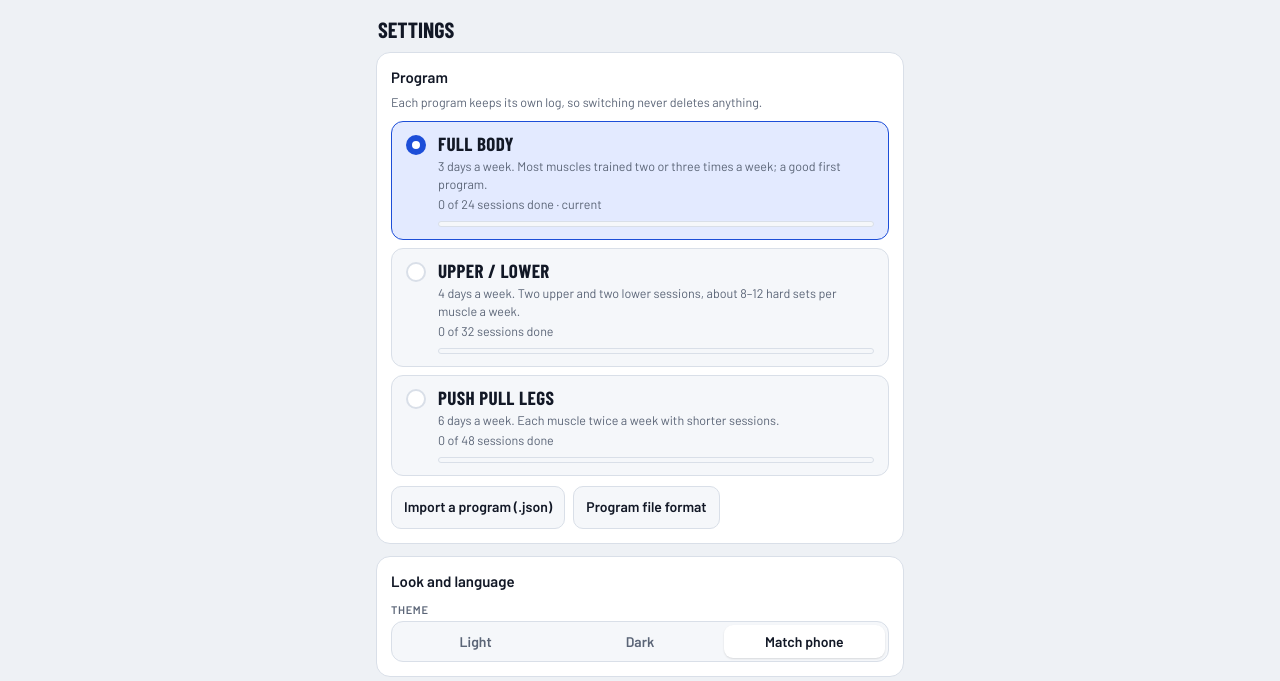
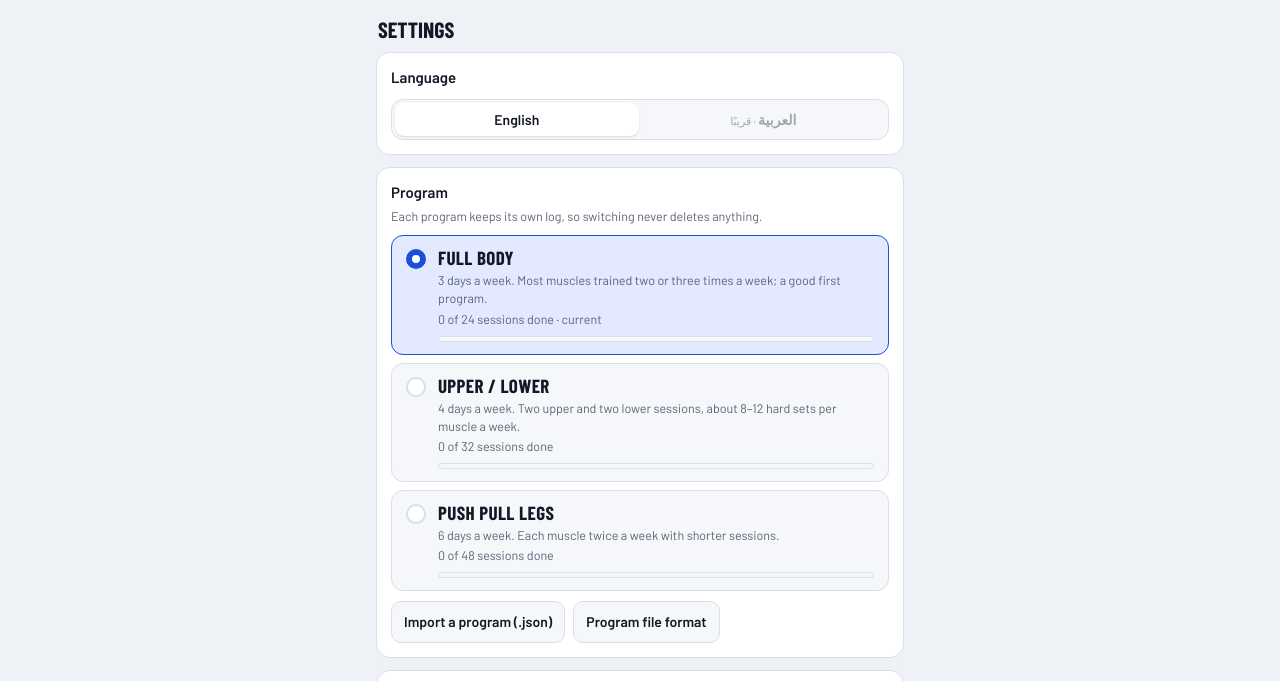
Before and after one commit to zain005/lift-ledger, a website: page beta/index.html in a window 1280 px wide. Both pictures are taken after a click on the button "SETTINGS". Shown: the part 104-785 px from the top of the page. Drawn offline with Linux system fonts and the light colour scheme.

Commit message:
Test version: language choice at the top of Settings
Shows English and Arabic; Arabic is marked 'soon' (قريبًا) until its
translation is complete in step 5. Theme moves to an Appearance section.

Co-Authored-By: Claude Opus 5.5 <noreply@anthropic.com>
Claude-Session: https://claude.ai/code/session_01UsiMGqsFTLTDG64FF9poyG

```diff
--- a/beta/css/app.css
+++ b/beta/css/app.css
@@ -395,3 +395,5 @@ body { margin: 0; }
 [dir="rtl"] body { font-family: var(--font-arabic), var(--font-body); }
 :root { --font-arabic: system-ui; }
 .betatag { font-size: 10.5px; font-weight: 700; letter-spacing: 0.06em; text-transform: uppercase; color: var(--gold); background: var(--gold-soft); border: 1px solid var(--gold-line); border-radius: 999px; padding: 2px 8px; align-self: center; }
+.seg button:disabled { opacity: 0.55; cursor: not-allowed; }
+.seg button small { font-weight: 500; font-size: 11px; }
--- a/beta/index.html
+++ b/beta/index.html
@@ -165,6 +165,10 @@
     <section class="cal" id="settings" hidden data-i18n-aria="nav.settings">
       <h2 data-i18n="set.title">Settings</h2>
       <div class="panel">
+        <h3 data-i18n="set.language">Language</h3>
+        <div class="seg two" id="langSeg" role="group" data-i18n-aria="set.language"></div>
+      </div>
+      <div class="panel">
         <h3 data-i18n="set.program">Program</h3>
         <p class="sub" data-i18n="set.programSub">Each program keeps its own log, so switching never deletes anything.</p>
         <div class="progs" id="setProgs"></div>
@@ -176,7 +180,7 @@
         <p class="msg" id="progMsg" hidden></p>
       </div>
       <div class="panel">
-        <h3 data-i18n="set.look">Look and language</h3>
+        <h3 data-i18n="set.look">Appearance</h3>
         <div class="fld"><label data-i18n="set.theme">Theme</label>
           <div class="seg" id="themeSeg">
             <button type="button" data-th="light" data-i18n="set.themeLight">Light</button>
@@ -184,7 +188,6 @@
             <button type="button" data-th="system" data-i18n="set.themeSystem">Match phone</button>
           </div>
         </div>
-        <div class="fld" id="langRow" hidden><label for="langSel" data-i18n="set.language">Language</label><select id="langSel"></select></div>
       </div>
       <div class="panel">
         <h3 data-i18n="set.workoutScreen">Workout screen</h3>
--- a/beta/js/app.js
+++ b/beta/js/app.js
@@ -580,16 +580,19 @@ function renderSettings() {
   });
   renderSeg("unitSeg", "u", SET.unit);
   renderSeg("themeSeg", "th", SET.theme);
-  const ls = $("langSel");
-  ls.innerHTML = "";
-  LANGS.forEach(l => { const o = document.createElement("option"); o.value = l.code; o.textContent = l.name; ls.appendChild(o); });
-  ls.value = SET.lang;
-  $("langRow").hidden = LANGS.length < 2;
+  const lg = $("langSeg"); lg.innerHTML = "";
+  LANGS.forEach(l => {
+    const b = document.createElement("button"); b.type = "button"; b.lang = l.code; b.dir = l.dir;
+    b.setAttribute("aria-pressed", String(l.code === LANG));
+    b.textContent = l.name;
+    if (!l.ready) { b.disabled = true; const s = document.createElement("small"); s.textContent = " · " + (l.soon || t("set.langSoon")); b.appendChild(s); }
+    else b.addEventListener("click", () => { if (l.code === LANG) return; SET.lang = l.code; saveSettings(); setLanguage(SET.lang); renderAll(); });
+    lg.appendChild(b);
+  });
   if (typeof renderCal === "function") renderCal();
 }
 document.querySelectorAll("#unitSeg button").forEach(b => b.addEventListener("click", () => { SET.unit = b.dataset.u; saveSettings(); renderSettings(); }));
 document.querySelectorAll("#themeSeg button").forEach(b => b.addEventListener("click", () => { SET.theme = b.dataset.th; saveSettings(); applyTheme(); renderSeg("themeSeg", "th", SET.theme); }));
-$("langSel").addEventListener("change", e => { SET.lang = e.target.value; saveSettings(); setLanguage(SET.lang); renderAll(); });
 
 function readFile(input, cb) {
   const f = input.files && input.files[0]; input.value = "";
--- a/beta/js/i18n.js
+++ b/beta/js/i18n.js
@@ -49,7 +49,7 @@ const STRINGS = {
     "set.title": "Settings", "set.subtitle": "Your preferences",
     "set.program": "Program", "set.programSub": "Each program keeps its own log, so switching never deletes anything.",
     "set.import": "Import a program (.json)", "set.format": "Program file format",
-    "set.look": "Look and language", "set.theme": "Theme", "set.themeLight": "Light", "set.themeDark": "Dark", "set.themeSystem": "Match phone",
+    "set.look": "Appearance", "set.langSoon": "coming soon", "set.theme": "Theme", "set.themeLight": "Light", "set.themeDark": "Dark", "set.themeSystem": "Match phone",
     "set.language": "Language",
     "set.workoutScreen": "Workout screen", "set.app": "App",
     "set.videos": "Demo links", "set.videosDesc": "Exercise names link to the program's demo video, or a YouTube search.",
@@ -163,8 +163,12 @@ const STRINGS = {
   }
 };
 
-/* Languages offered in Settings. Arabic is added here once its strings are complete and reviewed. */
-const LANGS = [{ code: "en", name: "English", dir: "ltr" }];
+/* Languages offered in Settings. A language is "ready" once its strings are complete and reviewed;
+   until then it's listed but can't be picked. Names are written in their own language. */
+const LANGS = [
+  { code: "en", name: "English", dir: "ltr", ready: true },
+  { code: "ar", name: "العربية", dir: "rtl", ready: false, soon: "قريبًا" }
+];
 
 let LANG = "en";
 const MISSING = new Set();     // keys asked for but not defined (checked by the tests)
@@ -186,7 +190,7 @@ function tn(key, n, vars) {
   return fill(v[form] !== undefined ? v[form] : v.other, Object.assign({ n }, vars));
 }
 function setLanguage(code) {
-  const L = LANGS.find(l => l.code === code) || LANGS[0];
+  const L = LANGS.find(l => l.code === code && l.ready) || LANGS[0];
   LANG = L.code;
   pluralRules = new Intl.PluralRules(L.code);
   document.documentElement.lang = L.code;
--- a/beta/sw.js
+++ b/beta/sw.js
@@ -1,5 +1,5 @@
 /* Offline support: serve the app from cache, refresh the cache in the background. Bump VERSION on each release. */
-const VERSION = "lift-ledger-beta-1";
+const VERSION = "lift-ledger-beta-2";
 const SHELL = [
   "./", "index.html", "css/app.css", "js/i18n.js", "js/app.js", "js/calories.js", "manifest.webmanifest",
   "programs/index.json", "programs/full-body-3.json", "programs/upper-lower-4.json", "programs/push-pull-legs-6.json",
```
Also changed, not shown: beta/tests/app.spec.js (+10 -0 lines).
